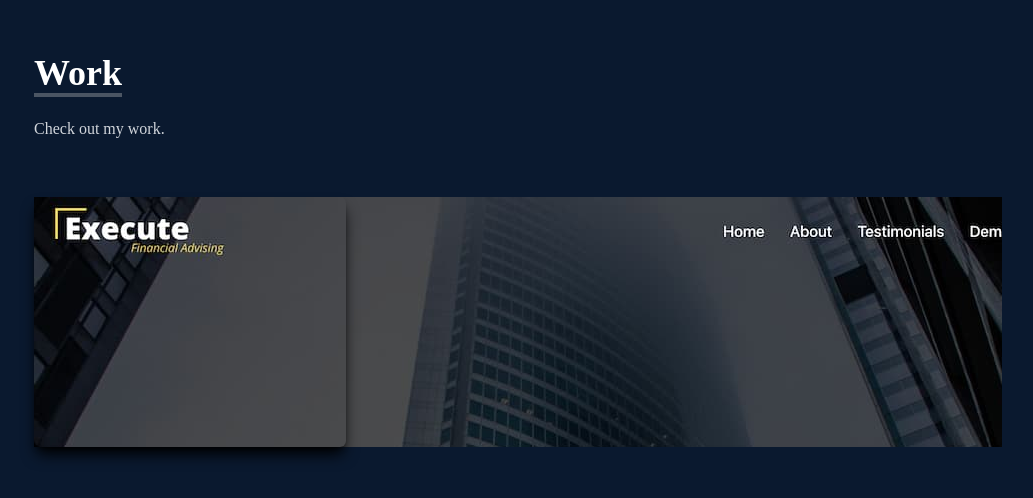
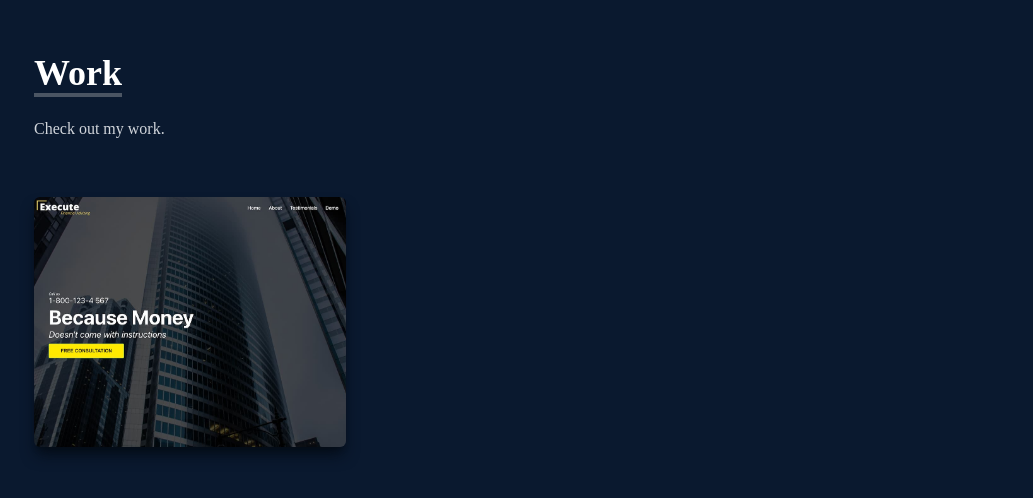
Before and after one commit to daniel-valean/React-Portfolio, a React (Create React App) app: page / in a window 1280 px wide. Shown: the part 2550-3048 px from the top of the page, without its empty margins (122-1155 px from the left). Built offline with nearby package versions, Linux system fonts and the light colour scheme.

Commit message:
projects container and hover

```diff
--- a/src/components/Work.jsx
+++ b/src/components/Work.jsx
@@ -11,21 +11,21 @@
             </div>
 
 
-            <div style={{backgroundImage: `url(${WorkImg})`}}
-             className='grid sm:grid-cols-2 md:grid-cols-3 gap-4'>
-                <div className='shadow-lg shadow-black group container rounded-md flex justify-center items-center mx-auto content-div'>
+            <div className='grid sm:grid-cols-2 md:grid-cols-3 gap-4'>
+                <div style={{backgroundImage: `url(${WorkImg})`}}
+                className='shadow-lg shadow-[#040c16] group container rounded-md flex justify-center items-center mx-auto content-div'>
 
                     {/* hover effects */}
-                    <div>
-                        <span>
-
+                    <div className='opacity-0 group-hover:opacity-100'>
+                        <span className='text-2xl font-bold text-white tracking-wider'>
+React JS Application
                         </span>
-                        <div>
+                        <div className='pt-8 text-center'>
                             <a href="">
-                                <button></button>
+                                <button className='text-center rounded-lg px-4 py-3 m-2 bg-white text-gray-700 font-bold text-lg'>Demo</button>
                             </a>
                             <a href="">
-                                <button></button>
+                                <button className='text-center rounded-lg px-4 py-3 m-2 bg-white text-gray-700 font-bold text-lg'>Code</button>
                             </a>
 
                         </div>
--- a/src/index.css
+++ b/src/index.css
@@ -24,7 +24,7 @@
 .content-div:hover {
     background-image: linear-gradient(
         to right,
-        rgba(112, 157, 255, 0.8)
-        hsla(242, 74%, 61% 0.8)
-    );
+        rgba(112, 157, 255, 0.8),
+        hsla(242, 74%, 61%, 0.8)
+    )!important;
 }
```
